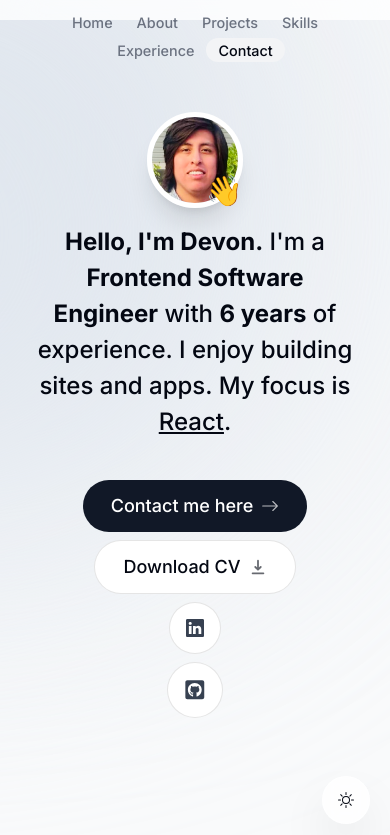
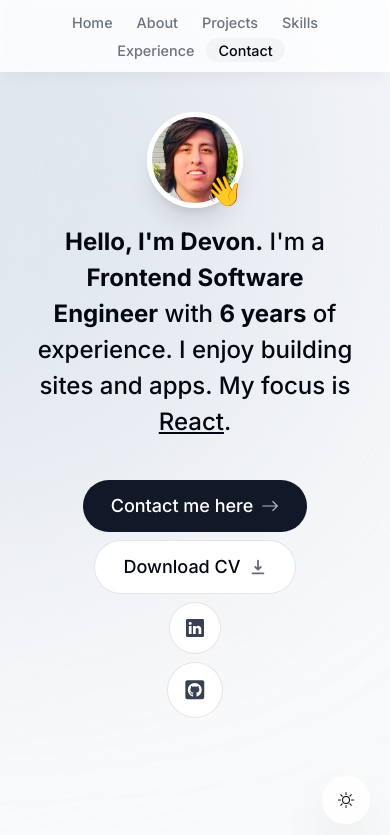
Before and after one commit to dlfjohnson/portfolio, a Next.js app: page / in a window 390 px wide. Shown: the top 835 px of the page. Built offline with nearby package versions, Linux system fonts and the light colour scheme; no server answers.

Commit message:
style: header style update

```diff
--- a/components/header.tsx
+++ b/components/header.tsx
@@ -13,7 +13,7 @@
   return (
     <header className="z-[999] relative">
       <motion.div
-        className="fixed top-0 left-1/2 w-full p-2.5 rounded-none bg-white bg-opacity-80 backdrop-filter backdrop-blur-[20px] backdrop-saturate-[1.7] sm:top-6 sm:h-[3.25rem] sm:w-[36rem] sm:rounded-full dark:bg-gray-950 dark:border-black/40 dark:bg-opacity-75"
+        className="fixed top-0 left-1/2 2 h-[4.5rem] border border-white border-opacity-40 shadow-lg shadow-black/[0.03] w-full p-2.5 rounded-none bg-white bg-opacity-80 backdrop-filter backdrop-blur-[20px] backdrop-saturate-[1.7] sm:top-6 sm:h-[3.25rem] sm:w-[36rem] sm:rounded-full dark:bg-gray-950 dark:border-black/40 dark:bg-opacity-75"
         initial={{y: -100, x: "-50%", opacity: 0}}
         animate={{y: 0, x: "-50%", opacity: 1}}
       ></motion.div>
```
